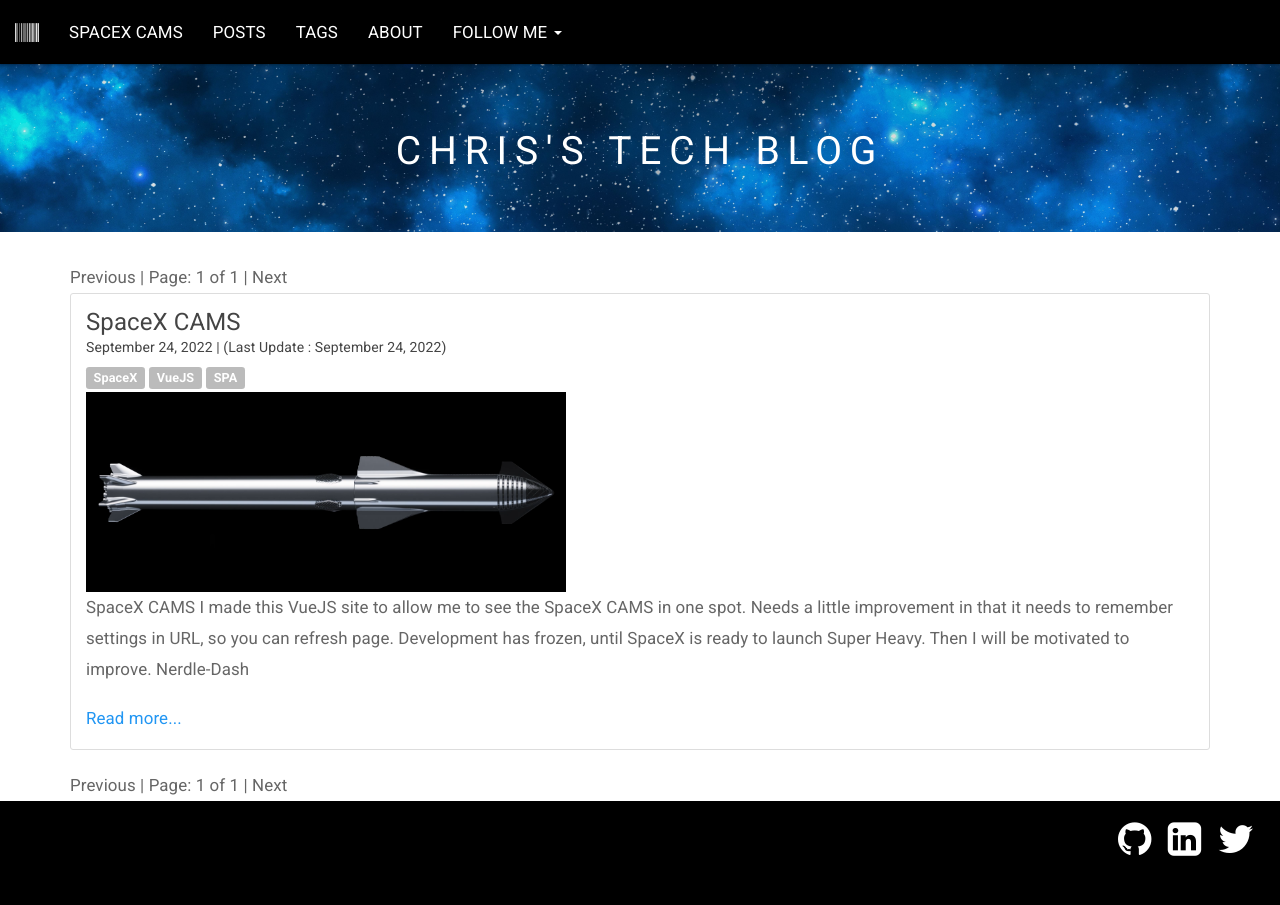
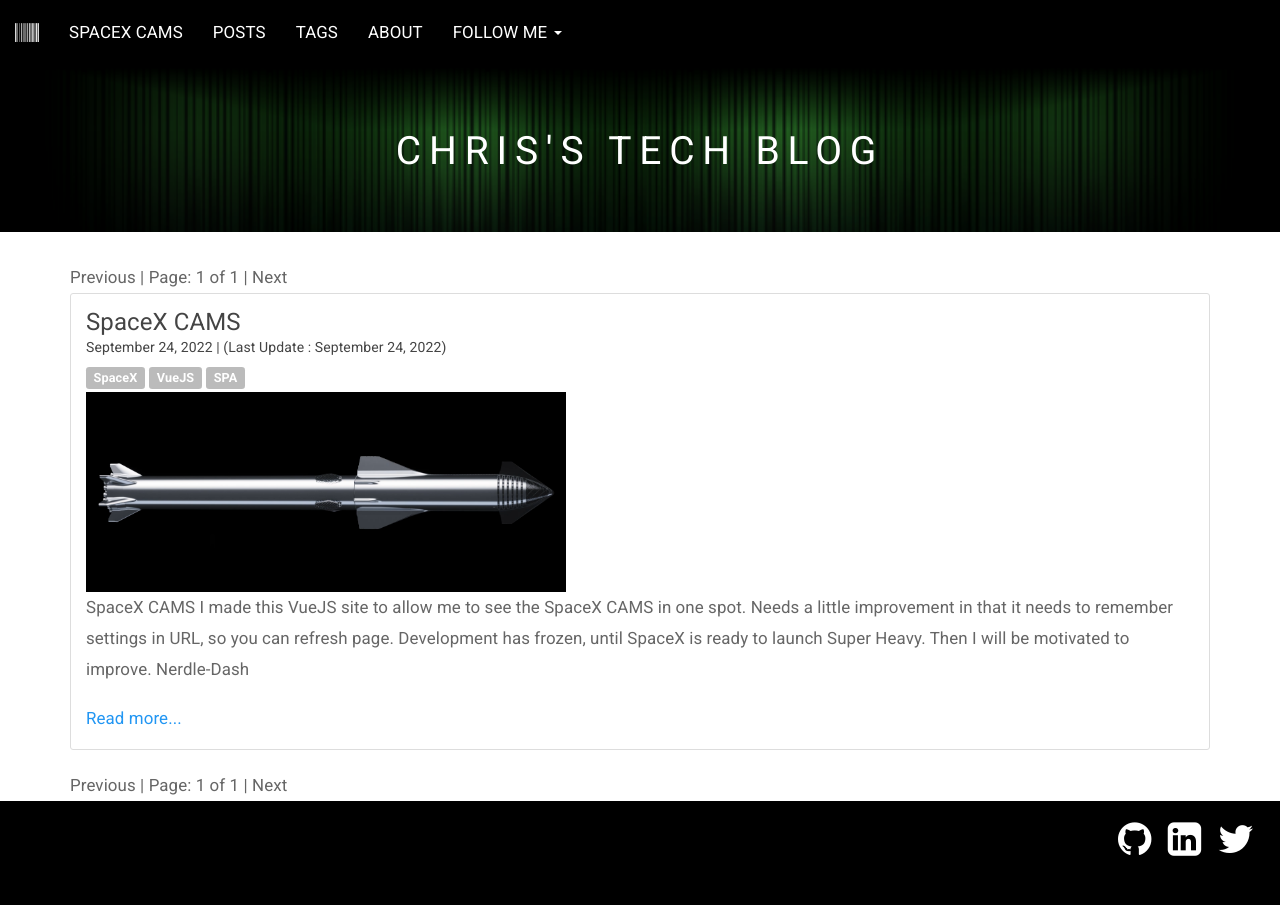
Before and after one commit to cdotyone/cdotyone.github.io, a Jekyll site: the page built from index.html, in a window 1280 px wide. Built offline with Jekyll 4.4.1, drawn with Linux system fonts in a browser that asks for light colours; the list of posts is cut into pages by our own code.

Commit message:
make it mine

```diff
--- a/assets/css/main.css
+++ b/assets/css/main.css
@@ -42,7 +42,7 @@
 
 .jumbotron.home {
 	background-image: url(/assets/images/top.jpg);
-	background-position-y: center;
+	background-position-y: top;
 }
 
 .jumbotron h1 {
```
Also changed, not shown: assets/images/top.jpg.
